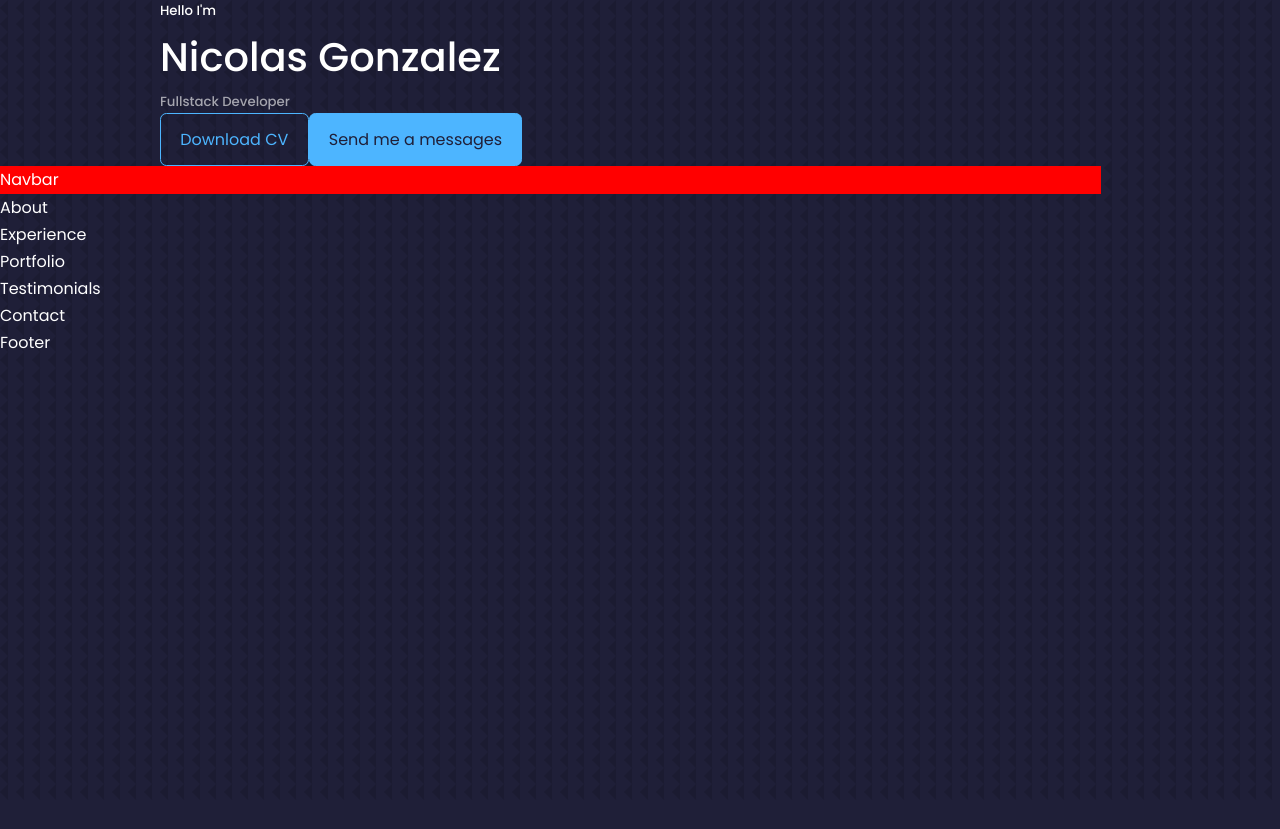
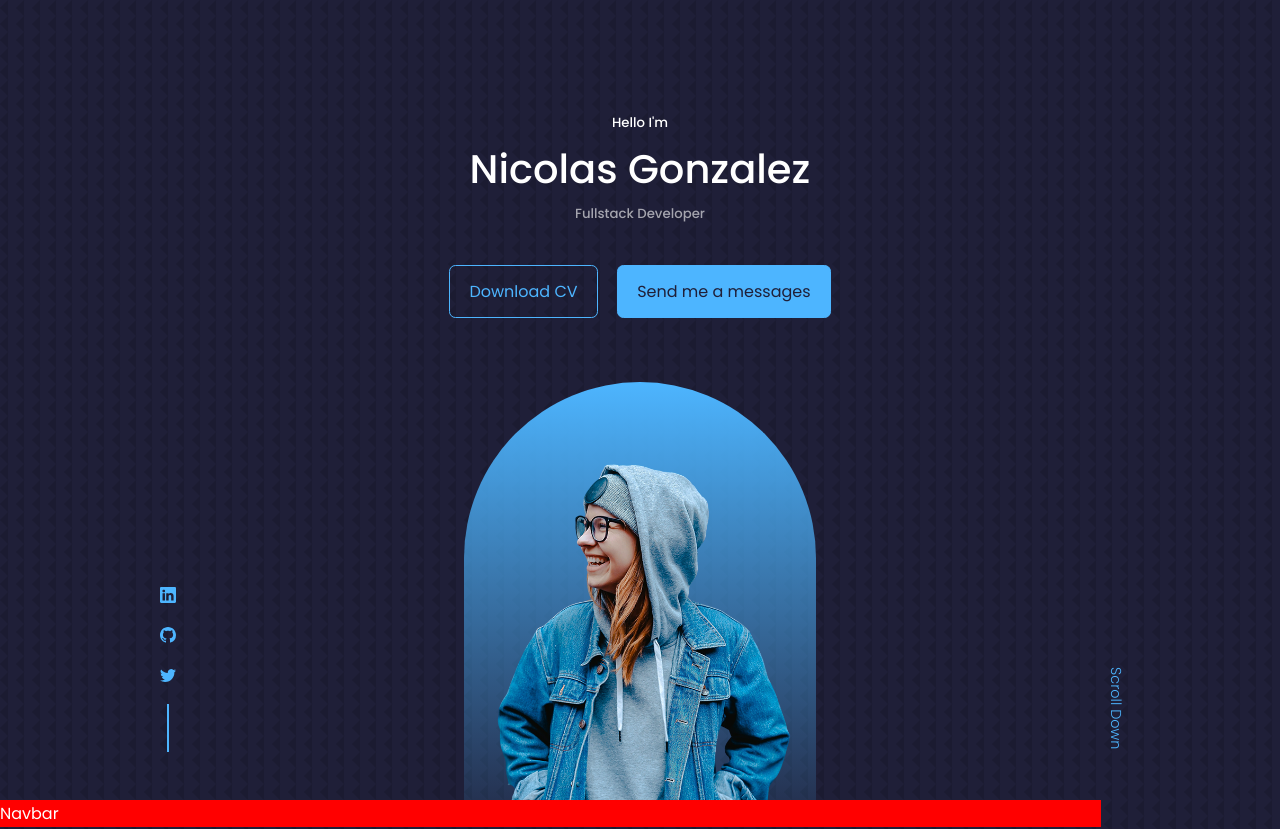
Before and after one commit to Nicolaswg/personal-portfolio, a React (Create React App) app: page / in a window 1280 px wide. Shown: the top 829 px of the page. Before the commit the page ends 800 px from the top, so only its background shows below. Built offline with nearby package versions, Linux system fonts and the light colour scheme.

Commit message:
Set up header component && scss styles

```diff
--- a/src/components/header/Header.jsx
+++ b/src/components/header/Header.jsx
@@ -1,5 +1,7 @@
 import React from 'react';
 import CTA from './CTA';
+import PHOTO from '../../assets/me.png';
+import HeaderSocial from './HeaderSocial';
 import './header.scss';
 
 const Header = () => (
@@ -9,6 +11,12 @@ const Header = () => (
       <h1>Nicolas Gonzalez</h1>
       <h5 className="text-light">Fullstack Developer</h5>
       <CTA />
+
+      <HeaderSocial />
+      <div className="photo-header">
+        <img src={PHOTO} alt="header-img" />
+      </div>
+      <a href="#contact" className="scroll-down">Scroll Down</a>
     </div>
   </header>
 );
--- /dev/null
+++ b/src/components/header/HeaderSocial.jsx
@@ -0,0 +1,13 @@
+/* eslint-disable jsx-a11y/control-has-associated-label */
+import React from 'react';
+import { BsLinkedin, BsGithub, BsTwitter } from 'react-icons/bs';
+
+const HeaderSocial = () => (
+  <div className="header-socials">
+    <a href="https://www.linkedin.com/in/nicolas-gb/" target="_blank" rel="noreferrer"><BsLinkedin /></a>
+    <a href="https://github.com/Nicolaswg" target="_blank" rel="noreferrer"><BsGithub /></a>
+    <a href="https://twitter.com/Nicolas54146830" target="_blank" rel="noreferrer"><BsTwitter /></a>
+  </div>
+);
+
+export default HeaderSocial;
--- a/src/components/header/header.scss
+++ b/src/components/header/header.scss
@@ -1,6 +1,59 @@
 @use '../../sass/global.scss' as *;
 
-.header {
-  background: blue;
-  width: map_get($container-width, lg);
+header {
+  height: 100vh;
+  padding-top: 7rem;
+  overflow: hidden;
 }
+
+.header-container {
+  text-align: center;
+  height: 100%;
+  position: relative;
+}
+
+.cta {
+  margin-top: 2.5rem;
+  display: flex;
+  gap: 1.2rem;
+  justify-content: center;
+  align-items: center;
+}
+
+.header-socials {
+  display: flex;
+  flex-direction: column;
+  align-items: center;
+  gap: 0.8rem;
+  position: absolute;
+  left: 0;
+  bottom: 3rem;
+
+  &::after {
+    content: "";
+    width: 2px;
+    height: 3rem;
+    background: $color-primary;
+  }
+}
+
+.photo-header {
+  background: linear-gradient($color-primary, transparent);
+  width: 22rem;
+  height: 30rem;
+  left: calc(50% - 11rem);
+  margin-top: 4rem;
+  border-radius: 12rem 12rem 0 0;
+  padding: 5rem 1.5rem 1.5rem 1.5rem;
+  position: absolute;
+  overflow: hidden;
+}
+
+.scroll-down {
+  position: absolute;
+  right: -2.3rem;
+  bottom: 5rem;
+  transform: rotate(90deg);
+  font-weight: 300;
+  font-size: 0.9rem;
+}
--- a/src/components/navbar/navbar.scss
+++ b/src/components/navbar/navbar.scss
@@ -1,6 +1,6 @@
 @use '../../sass/global.scss' as *;
 
-.nav{
+.nav {
   background-color: red;
   width: map_get($container-width, md);
 }
```
